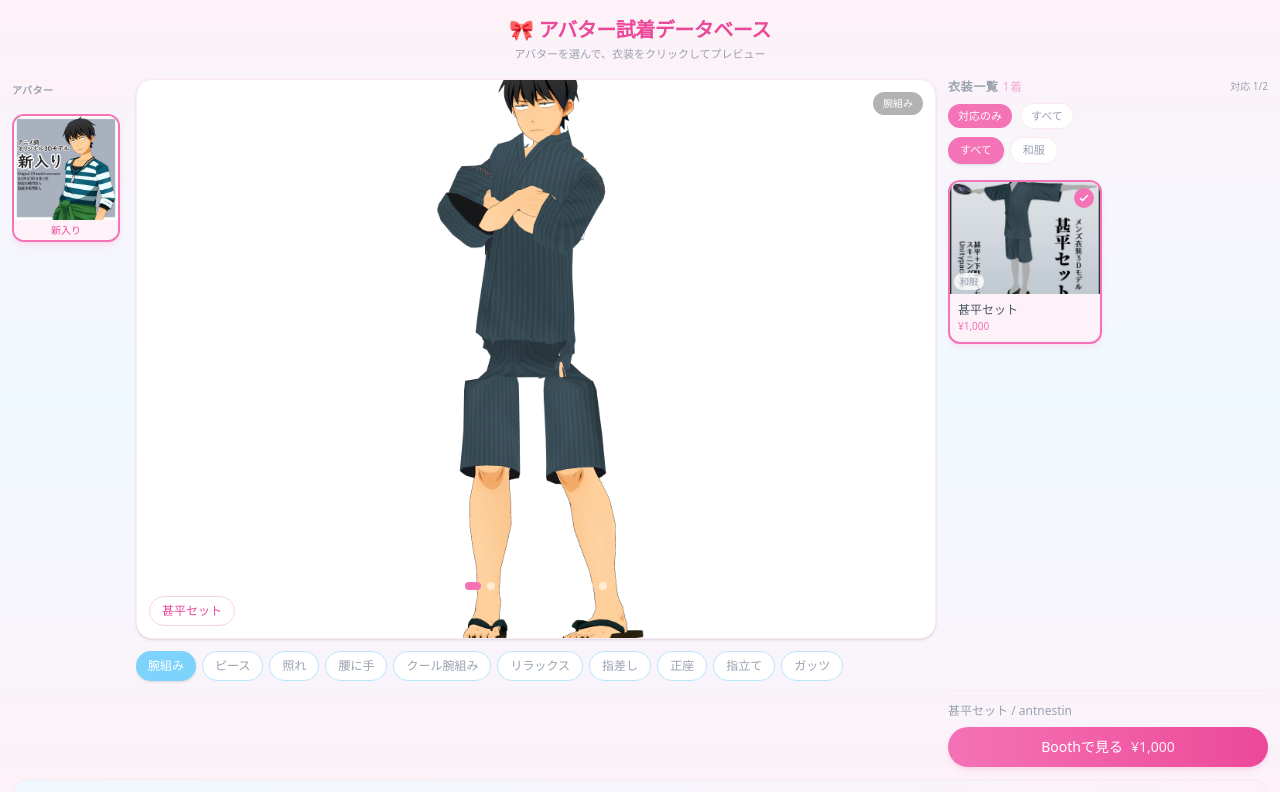
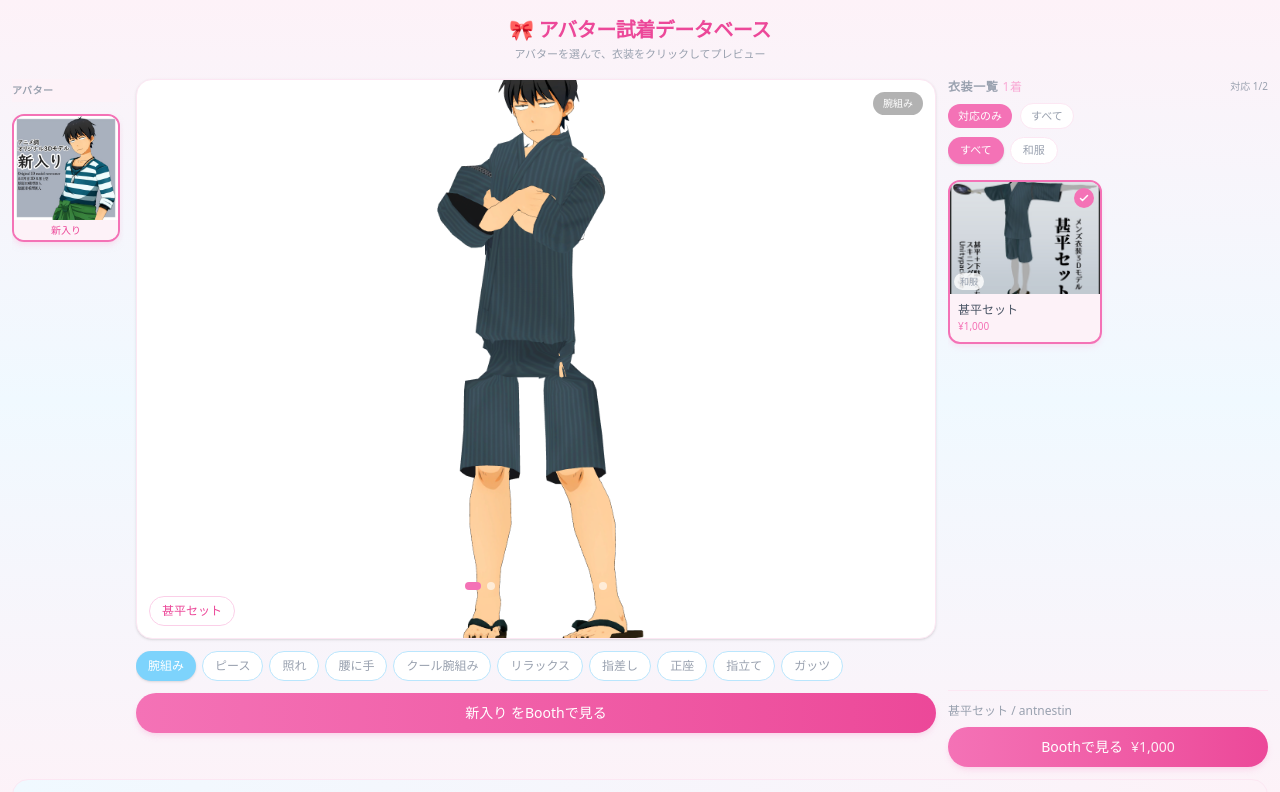
Before and after one commit to Namamono-v/vrc-fitting-room, a Next.js app: page / in a window 1280 px wide. Shown: the top 792 px of the page. Built offline with nearby package versions, Linux system fonts and the light colour scheme.

Commit message:
Add Booth link for selected avatar below preview

```diff
--- a/src/app/page.tsx
+++ b/src/app/page.tsx
@@ -5,6 +5,7 @@ import { useFittingRoom } from "@/hooks/useFittingRoom";
 import { PreviewArea } from "@/components/PreviewArea";
 import { PoseSelector } from "@/components/PoseSelector";
 import { OutfitList } from "@/components/OutfitList";
+import { BoothButton } from "@/components/BoothButton";
 
 export default function Home() {
   const room = useFittingRoom(catalog);
@@ -56,6 +57,11 @@ export default function Home() {
             activeId={room.poseId}
             onSelect={room.setPoseId}
           />
+          {room.avatar.boothUrl && (
+            <div className="mt-2">
+              <BoothButton url={room.avatar.boothUrl} label={`${room.avatar.name} をBoothで見る`} />
+            </div>
+          )}
         </div>
 
         {/* 右: 衣装一覧（ジャンルフィルター + 縦スクロール） */}
--- a/src/components/BoothButton.tsx
+++ b/src/components/BoothButton.tsx
@@ -1,6 +1,7 @@
 interface Props {
   url: string;
   price?: string;
+  label?: string;
 }
 
 function isSafeUrl(url: string): boolean {
@@ -10,7 +11,7 @@ function isSafeUrl(url: string): boolean {
   } catch { return false; }
 }
 
-export function BoothButton({ url, price }: Props) {
+export function BoothButton({ url, price, label }: Props) {
   const safeUrl = isSafeUrl(url) ? url : "#";
   return (
     <a
@@ -24,7 +25,7 @@ export function BoothButton({ url, price }: Props) {
         transition-all shadow-md shadow-pink-300/30 w-full justify-center
       "
     >
-      <span>Boothで見る</span>
+      <span>{label ?? "Boothで見る"}</span>
       {price && <span className="opacity-90">{price}</span>}
     </a>
   );
```
